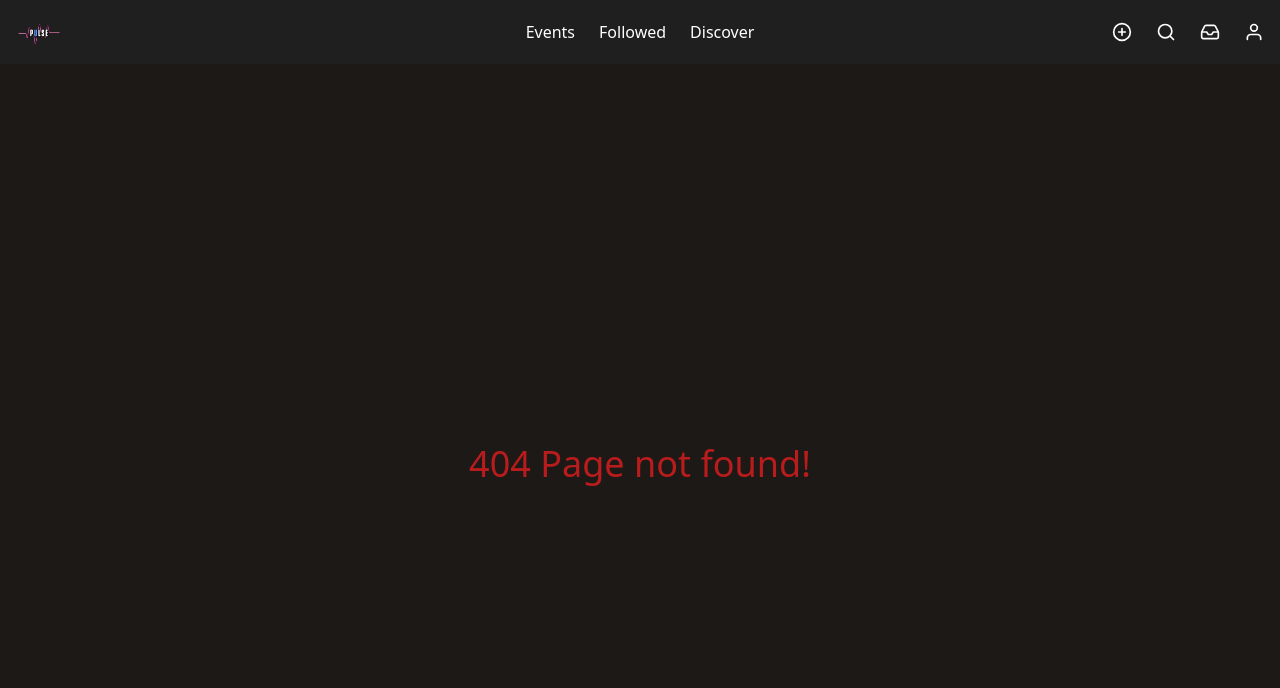
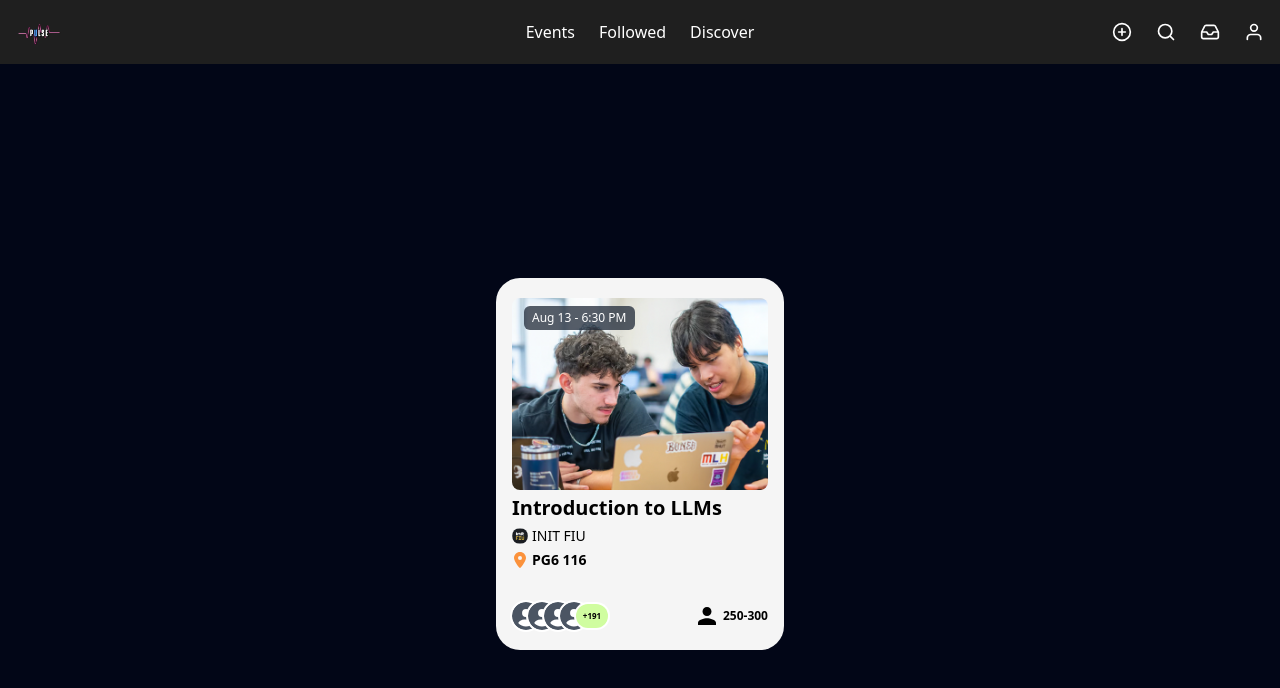
Before and after one commit to hpitta26/club-event-hub, a React (Vite) app in the folder frontend/: page /event-card in a window 1280 px wide. Before the commit this address had no page. Shown: the top 688 px of the page. Built offline with nearby package versions, Linux system fonts and the light colour scheme.

Commit message:
Finished/EventCardComponent

```diff
--- a/frontend/package.json
+++ b/frontend/package.json
@@ -12,7 +12,6 @@
   },
   "dependencies": {
     "axios": "^1.7.9",
-    "prop-types": "^15.8.1",
     "react": "^18.3.1",
     "react-dom": "^18.3.1",
     "react-icons": "^5.4.0",
--- a/frontend/src/Layout.jsx
+++ b/frontend/src/Layout.jsx
@@ -7,6 +7,9 @@ import NotFound from './pages/NotFound.jsx';
 import VerifyEmail from "./pages/VerifyEmail.jsx";
 import Navbar from "./components/navbar.jsx";
 import { UserProvider } from "./context/userContext.jsx";
+
+/* Temporary Only */
+import TempPage from "./pages/TempPage.jsx";
 
 import './index.css';
 
@@ -22,6 +25,7 @@ function App() {
                 <Route path="/*" element={<NotFound />} />
                 <Route path="/home" element={<Home />} />
                 <Route path="/verify/:token" element={<VerifyEmail />} />
+                <Route  path="/event-card" element={<TempPage/>} />
             </Routes>
         </Router>
     </UserProvider>
--- a/frontend/src/components/EventCard/EventCard.jsx
+++ b/frontend/src/components/EventCard.jsx
@@ -1,12 +1,10 @@
-import PropTypes from "prop-types";
-
-import dummyEventCardCover from "../../assets/dummyEventCardCover.jpg";
-import dummyInitLogo from "../../assets/dummyInitLogo.png";
+import dummyEventCardCover from "../assets/dummyEventCardCover.jpg";
+import dummyInitLogo from "../assets/dummyInitLogo.png";
 import { FaLocationDot } from "react-icons/fa6";
 import { FaCircleUser } from "react-icons/fa6";
 import { IoMdPerson } from "react-icons/io";
 
-function EventCard({ event }) {
+function EventCard() {
   function handleTitleLength(title) {
     const maxLength = 23;
 
@@ -17,12 +15,12 @@ function EventCard({ event }) {
   }
 
   return (
-      <div className="container flex flex-col  bg-[#F5F5F5] w-72 h-95 px-4 py-5 rounded-3xl m-20"> {/* Take off m-20. Only used for testing. */}
+      <div className="container flex flex-col  bg-[#F5F5F5] w-72 h-95 px-4 py-5 rounded-3xl">
         <div className="flex flex-col justify-start gap-1">
           {/*Event Cover*/}
           <div className="flex flex-col">
             <p className="absolute mx-3 my-2  bg-gray-800 bg-opacity-75 text-white px-2 py-1 rounded-md text-xs">
-              {event.date}
+            Aug 13 - 6:30 PM
             </p>
             <img
               src={dummyEventCardCover}
@@ -32,24 +30,24 @@ function EventCard({ event }) {
           </div>
           {/*Title*/}
           <p className="text-xl font-extrabold">
-            {handleTitleLength(event.title)}
+            {handleTitleLength("Introduction to LLMs")}
           </p>
           <div className="flex flex-row gap-1 items-center">
             {/*Host*/}
             <div className="w-4 h-4 rounded-full overflow-hidden">
               <img
-                src={event.hostLogo}
+                src={dummyInitLogo}
                 alt="Logo"
                 className="w-full h-full object-cover"
               />
             </div>
 
-            <p className="text-sm">{event.host}</p>
+            <p className="text-sm">INIT FIU</p>
           </div>
           {/*Location*/}
           <div className="flex flex-row gap-1 items-center">
             <FaLocationDot className="text-orange-400" />
-            <p className="text-sm font-semibold">{event.location}</p>
+            <p className="text-sm font-semibold">PG6 116</p>
           </div>
         </div>
         <div className="flex flex-row gap-1  items-center mt-8 justify-between">
@@ -65,7 +63,7 @@ function EventCard({ event }) {
             <div className="w-8 h-6 px-4 bg-[#D0FDA0] text-black  rounded-full ring-2 ring-white  flex items-center justify-center text-center">
               <p className="text-[8px]  font-bold text-center">
                 <span className="font-black">+</span>
-                {event.peopleAttending}
+                191
               </p>
             </div>
           </div>
@@ -73,38 +71,11 @@ function EventCard({ event }) {
           {/*Capacity*/}
           <div className="flex flex-row gap-1 items-center">
             <IoMdPerson className="text-2xl" />
-            <p className="text-xs font-bold">{event.capacity}</p>
+            <p className="text-xs font-bold">250-300</p>
           </div>
         </div>
       </div>
   );
 }
 
-EventCard.propTypes = {
-  event: PropTypes.shape({
-    title: PropTypes.string.isRequired,
-    host: PropTypes.string.isRequired,
-    location: PropTypes.string.isRequired,
-    capacity: PropTypes.string.isRequired,
-    peopleAttending: PropTypes.oneOfType([PropTypes.string, PropTypes.number])
-      .isRequired,
-    date: PropTypes.string.isRequired,
-    hostLogo: PropTypes.string.isRequired,
-    cover: PropTypes.string.isRequired,
-  }).isRequired,
-};
-
-EventCard.defaultProps = {
-  event: {
-    title: "Introduction to LLMs",
-    host: "INIT FIU",
-    location: "PG6 116",
-    capacity: "250-300",
-    peopleAttending: "191",
-    date: "Aug 13 - 6:30 PM",
-    hostLogo: dummyInitLogo,
-    cover: dummyEventCardCover,
-  },
-};
-
 export default EventCard;
--- /dev/null
+++ b/frontend/src/pages/TempPage.jsx
@@ -0,0 +1,12 @@
+import React from 'react'
+import EventCard from '../components/EventCard'
+
+function TempPage() {
+  return (
+    <div className='flex flex-col items-center justify-center bg-slate-950 p-10 min-h-screen'>
+      <EventCard></EventCard>
+    </div>
+  )
+}
+
+export default TempPage
```
